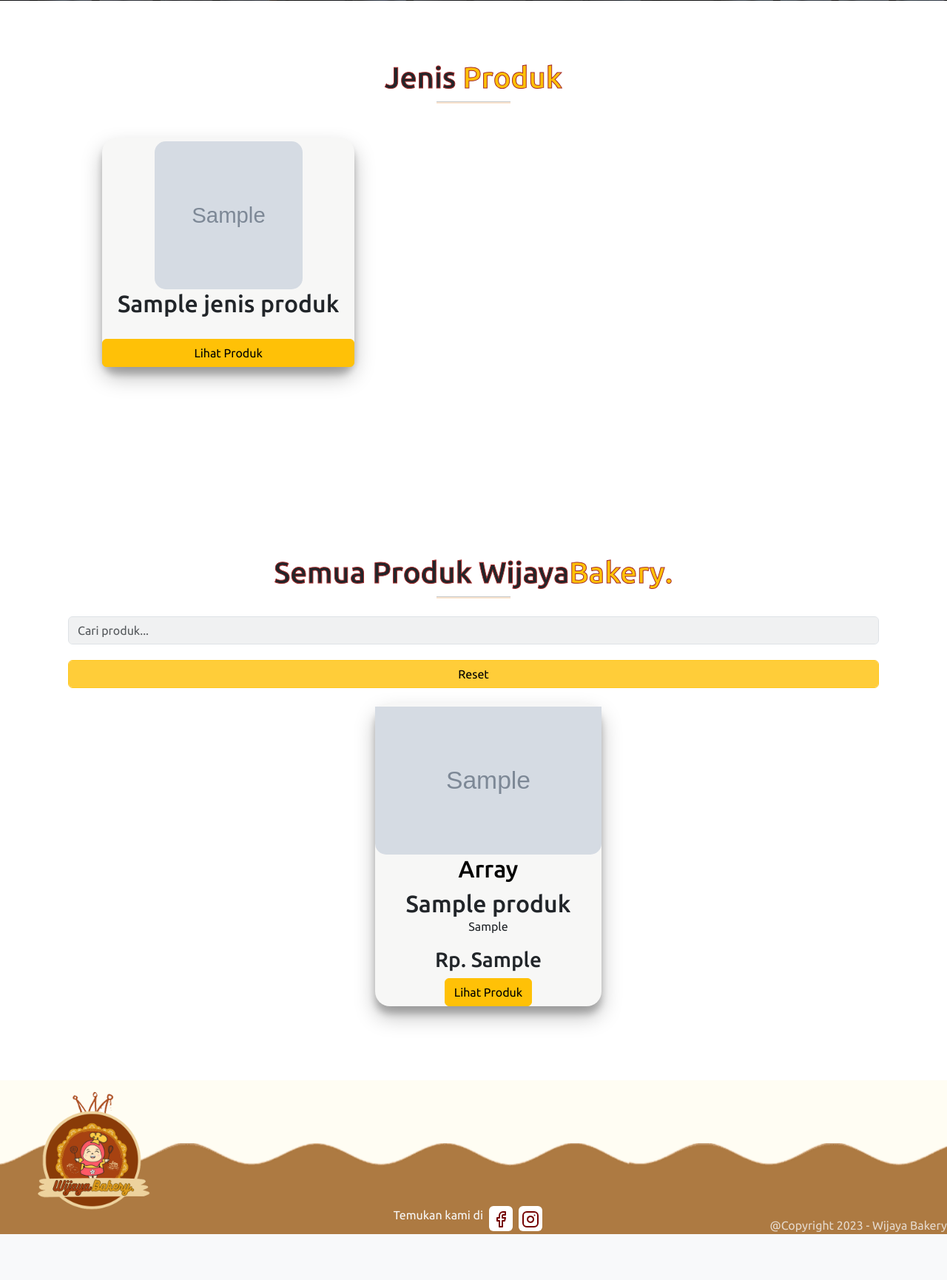
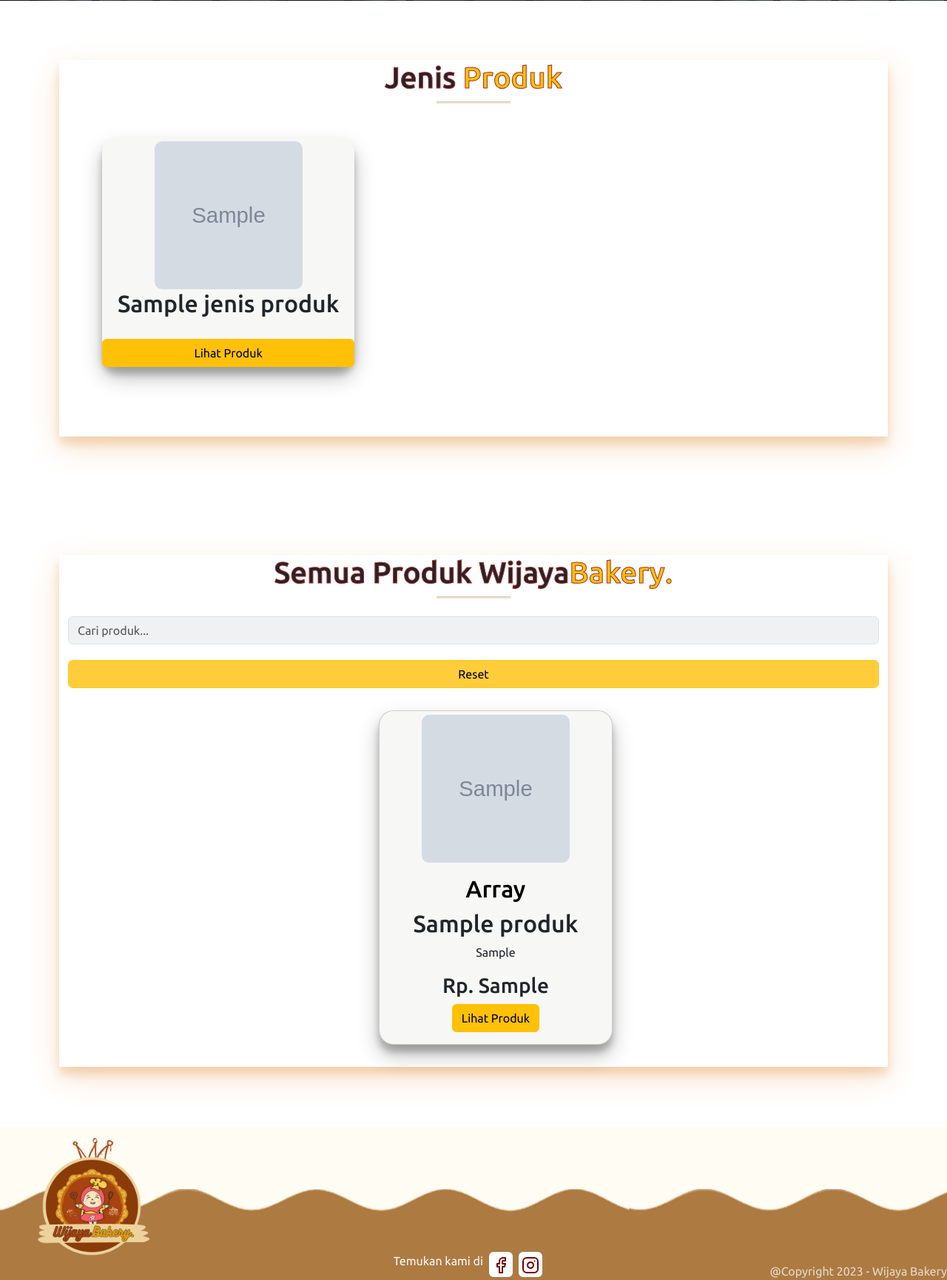
Before and after one commit to RahimatusSyifa30/WijayaBakery, a CodeIgniter 4 app: template app/Views/produk.php in a window 1280 px wide. Shown: the part 643-2373 px from the top of the page at 74% size. Before the commit the page ends 2311 px from the top, so only its background shows below. Run offline with PHP 8.4 and a stand-in for CodeIgniter, Linux system fonts and the light colour scheme; the template is opened without the code that fills it: most values are stand-ins (such as "Sample title", 1, 10 or a date in 2020); data that the repository does not hold is empty; some libraries are stand-ins or nearby versions.

Commit message:
frontend.rev

```diff
--- a/app/Views/produk.php
+++ b/app/Views/produk.php
@@ -55,7 +55,6 @@
                           <img
                             src="image/bg/jenis_produk/<?= $jen_pro["gambar_kel"]?>"
                             alt="..."/>
-
                             <div class="card-body text-center">
                               <h2 class="card-title"><?= $jen_pro["nama_kel"]?></h2>
                               <br>
@@ -88,7 +87,7 @@
             <div class="d-flex flex-wrap justify-content-center" id="SelProduk">
               <?php foreach ($produk as $pro) :?>
               <div class="produk" data-kategori="<?= str_replace(" ","", $pro['jenis_produk'])?>">
-                <div class="content-1">
+                <div class="card">
                   <img
                   src="image/roti/<?= $pro["gambar_produk"]?>"
                   class="card-img-top"
@@ -107,9 +106,9 @@
             </div>
           </div>
         </section>
-
         <!-- Seluruh Produk  End  -->
       </content>
+
       <!-- Footer Start -->
       <?php include("layout/footer.php") ?>
       <!-- Footer End -->
--- a/public/css/produk.css
+++ b/public/css/produk.css
@@ -10,10 +10,13 @@
     background-repeat: no-repeat;
     background-size: cover;
 }
+.container{
+    box-shadow: 0 14px 35px rgba(224, 131, 39, 0.25), 0 10px 10px rgba(224, 131, 39, 0.22);
+}
 .container hr{
     width: 100px;
     height: 3px;
-    background-color: rgb(237, 154, 72);
+    background-color: rgb(224, 131, 39);
     margin: 0 auto;
     border: nome;
 }
@@ -35,27 +38,33 @@
 img{
     width: 200px;
     height: 200px;
-    border-radius: 15px;
+    border-radius: 10px;
     text-align: center;
     margin: 0 auto;
 }
 h2{
     color: black;
 }
-.content-1{
+.card{
     width: 100%;
-    margin: 20px;
+    margin: 30px;
+    text-align: center;
     box-sizing: border-box;
-    text-align: center;
     border-radius: 20px;
     padding-top: 5px;
     box-shadow: 0 14px 28px rgba(0,0,0,0.25), 0 10px 10px rgba(0, 0, 0, 0.22);
     transition: .4s;
     background: rgb(247, 247, 246);
 }
-.content-1:hover{
+.card:hover{
     box-shadow: 0 3px 6px rgba(183, 38, 38, 0.16), 0 3px 6px rgba(0,0,0,0.23) ;
     transform: translate(0px, 08px);
+}
+.card .card-img-top{
+    width: 200px;
+    height: 200px;
+    border-radius: 10px;
+    text-align: center;
 }
 
 button{
```
